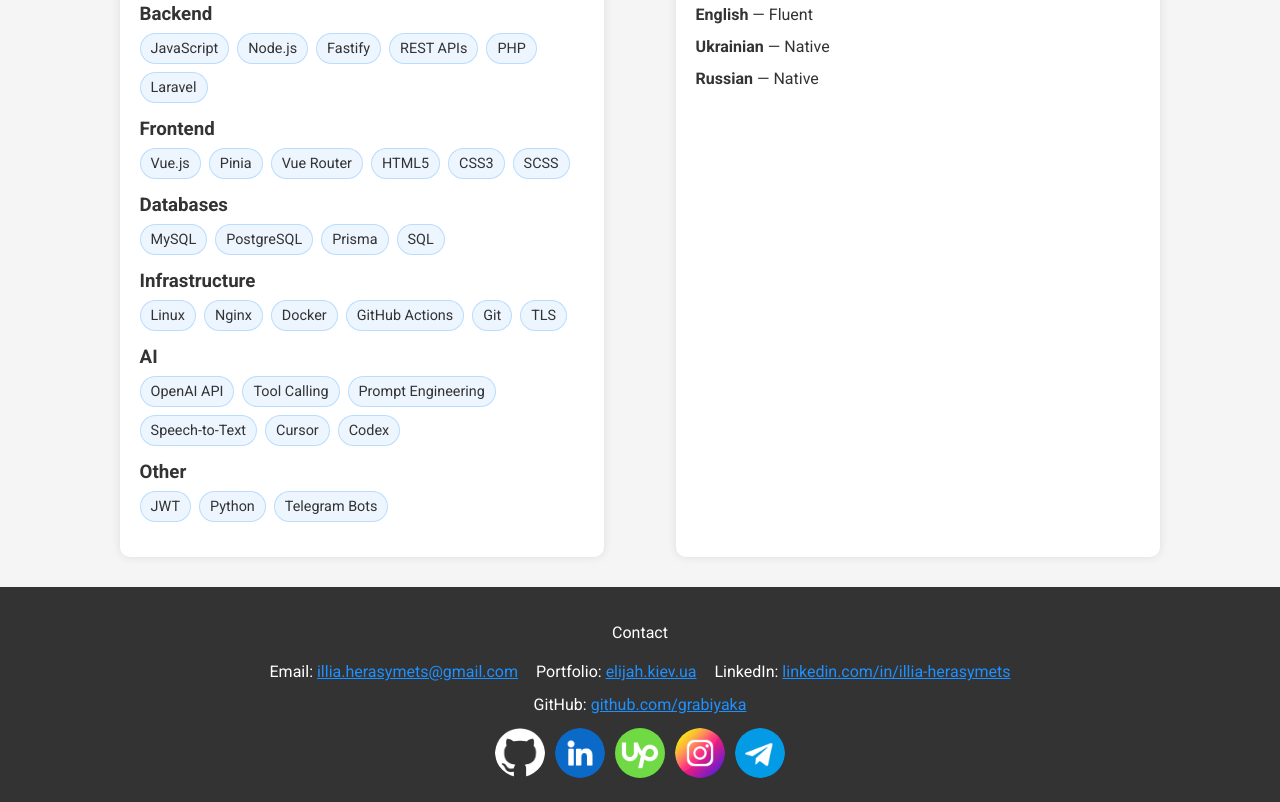
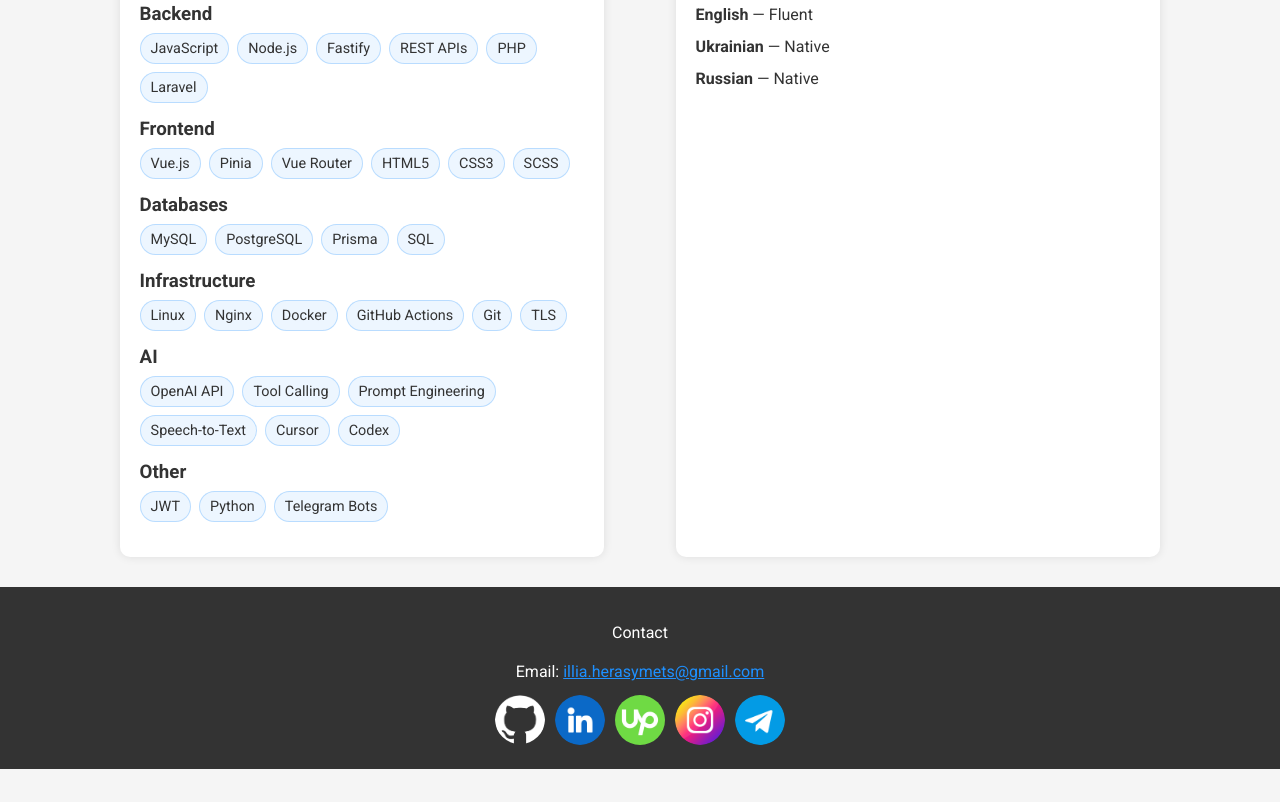
Before and after one commit to grabiyaka/WelcomePage, a plain HTML site: page index.html in a window 1280 px wide. Shown: the part 1722-2524 px from the top of the page. After the commit the page ends 2491 px from the top, so only its background shows below. Drawn offline with Linux system fonts and the light colour scheme.

Commit message:
Remove personal links from the contact section for privacy enhancement.

```diff
--- a/index.html
+++ b/index.html
@@ -231,9 +231,6 @@
         <p>Contact</p>
         <div class="contact-links">
             <p>Email: <a href="mailto:illia.herasymets@gmail.com">illia.herasymets@gmail.com</a></p>
-            <p>Portfolio: <a href="https://elijah.kiev.ua" target="_blank">elijah.kiev.ua</a></p>
-            <p>LinkedIn: <a href="https://www.linkedin.com/in/illia-herasymets" target="_blank">linkedin.com/in/illia-herasymets</a></p>
-            <p>GitHub: <a href="https://github.com/grabiyaka" target="_blank">github.com/grabiyaka</a></p>
         </div>
         <div class="social-icons">
             <a href="https://github.com/grabiyaka" target="_blank"><img src="icons/github.png" alt="GitHub"></a>
```
Also changed, not shown: 1 other file.
